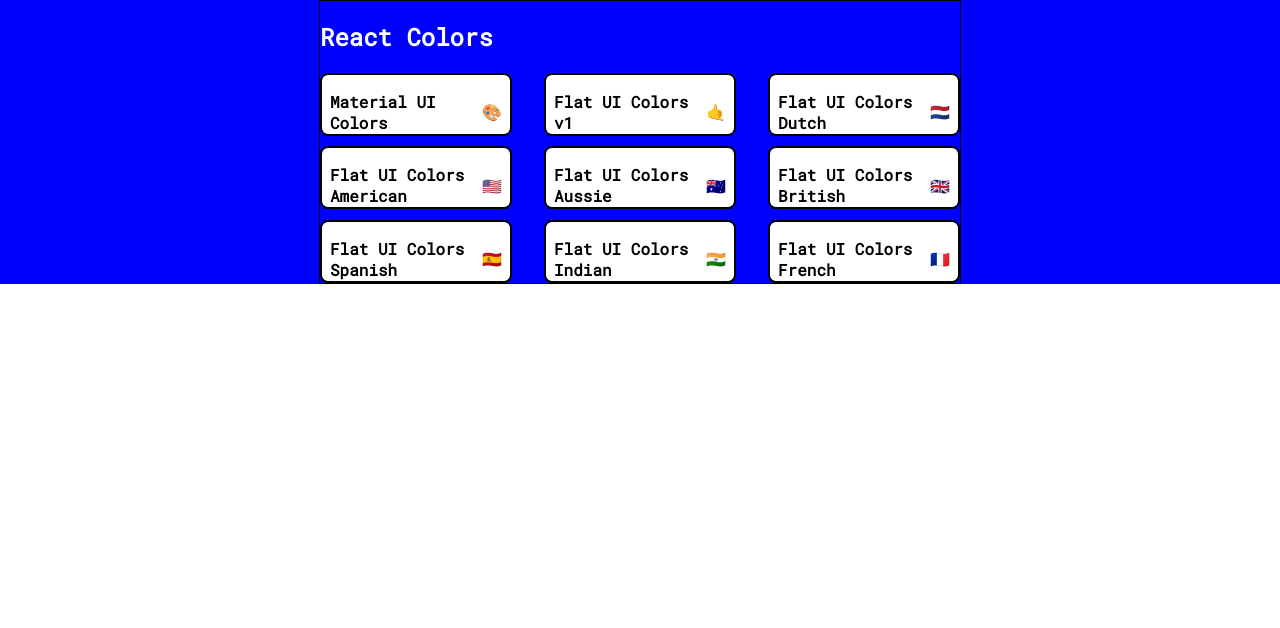
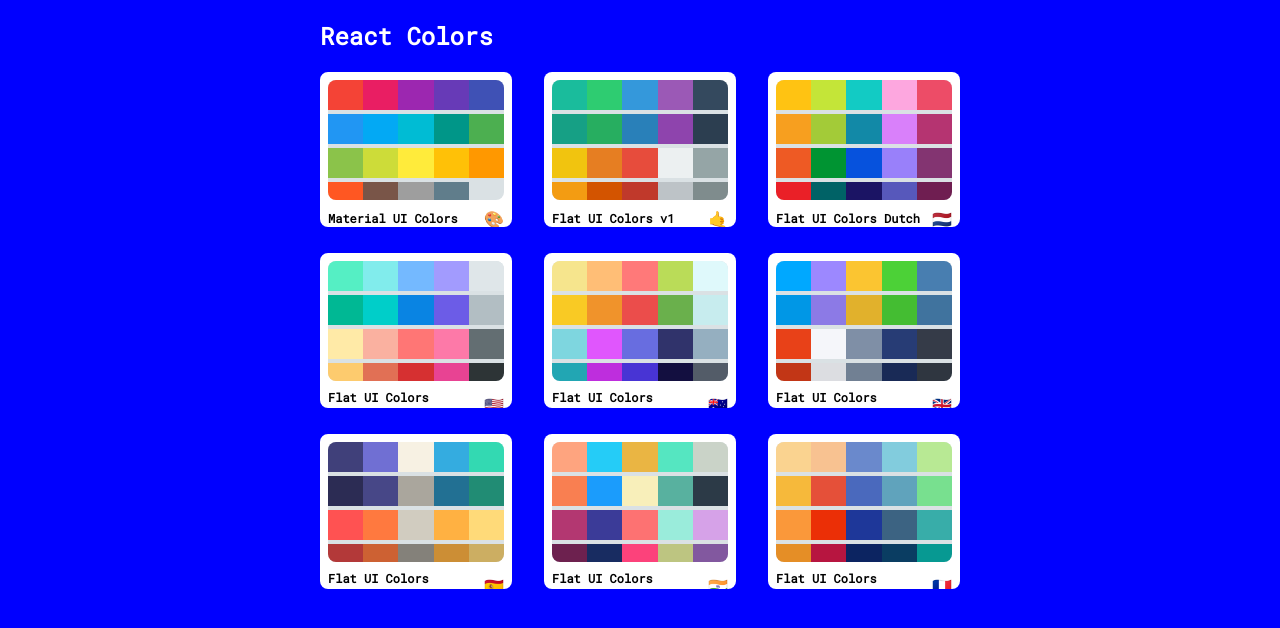
Before and after one commit to swpril/The-Color-Store, a React (Create React App) app: page / in a window 1280 px wide. Shown: the top 628 px of the page. Built offline with nearby package versions, Linux system fonts and the light colour scheme.

Commit message:
finished styling MiniPalette

```diff
--- a/src/Components/MiniPalette.js
+++ b/src/Components/MiniPalette.js
@@ -8,12 +8,16 @@
         padding: ".5rem",
         position: 'relative',
         overflow: 'hidden',
-        border: '2px solid black',
         "&:hover": {
             cursor: 'pointer'
         }
     },
     colors: {
+        backgroundColor: '#DAE1E4',
+        height: '120px',
+        width: '100%',
+        borderRadius: theme.spacing(1),
+        overflow: 'hidden'
 
     },
     title: {
@@ -23,25 +27,38 @@
         margin: 0,
         color: 'black',
         paddingTop: '.5rem',
-        fontSize: '1rem',
+        fontSize: '.75rem',
         position: 'relative '
     },
     emoji: {
         marginLeft: '0.5rem',
         fontSize: '1rem'
+    },
+    miniColor: {
+        height: '25%',
+        width: '20%',
+        display: 'inline-block',
+        margin: '0 auto',
+        position: 'relative'
     }
 }))
 
 const MiniPalette = (props) => {
     const classes = useStyles();
+    const miniColorBoxes = props.colors.map((color) => (
+        < div className={classes.miniColor} key={color.name} style={{ backgroundColor: color.color }}>
+
+        </div >
+    ))
     return (
         <div className={classes.root}>
             <div className={classes.colors}>
-                <h5 className={classes.title}>
-                    {props.paletteName}
-                    <span className={classes.emoji}>{props.emoji}</span>
-                </h5>
+                {miniColorBoxes}
             </div>
+            <h5 className={classes.title}>
+                {props.paletteName}
+                <span className={classes.emoji}>{props.emoji}</span>
+            </h5>
         </div>
     )
 };
--- a/src/Components/PaletteList.js
+++ b/src/Components/PaletteList.js
@@ -6,7 +6,7 @@
 const useStyles = makeStyles((theme) => ({
     root: {
         backgroundColor: 'blue',
-        height: '100%',
+        height: '100vh',
         display: 'flex',
         alignItems: 'flex-start ',
         justifyContent: 'center '
@@ -17,7 +17,6 @@
         alignItems: 'flex-start',
         flexDirection: 'column',
         flexWrap: 'wrap',
-        border: '1px solid black'
     },
     nav: {
         display: 'flex',
```
